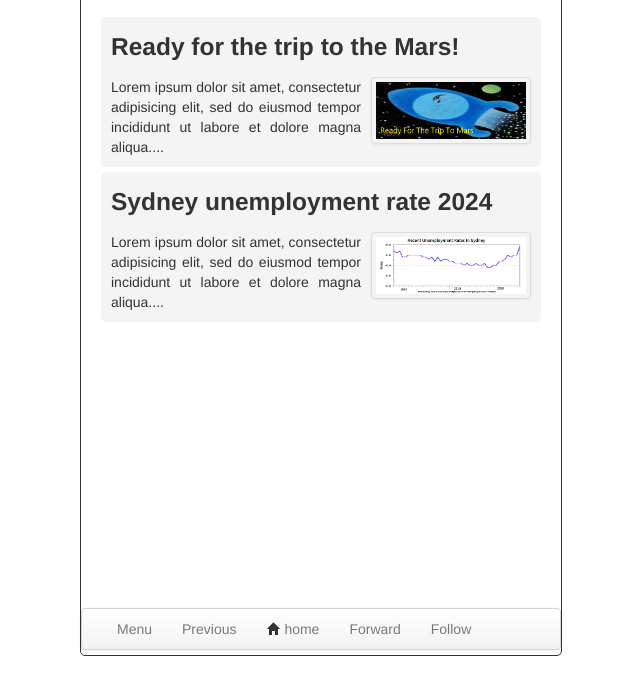
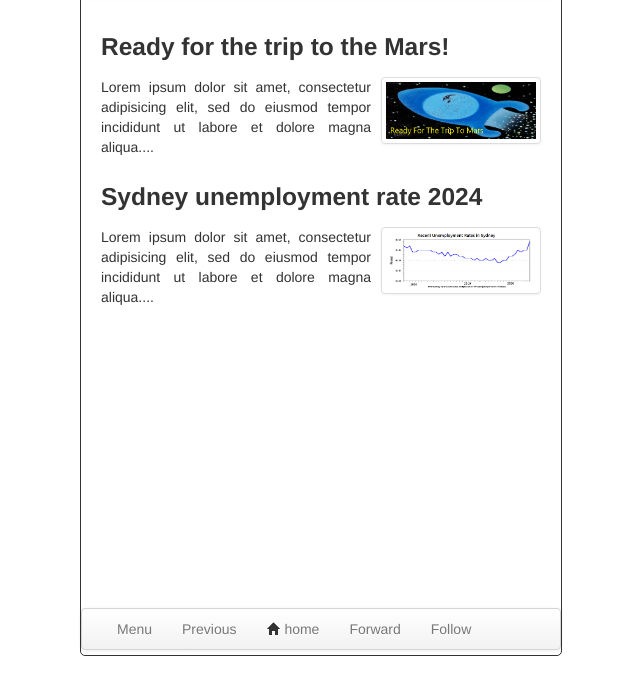
Before and after one commit to khchanel/interfacedesign-ass2, a plain HTML site: page prototype/home.html in a window 1280 px wide. Shown: the part 76-770 px from the top of the page, without its empty margins (319-959 px from the left). Drawn offline with Linux system fonts and the light colour scheme.

Commit message:
tidy up css

```diff
--- a/prototype/css/main.css
+++ b/prototype/css/main.css
@@ -4,7 +4,7 @@
 	margin-right: auto;
 	margin-top: 10px;
 
-	width: 480px;;
+	width: 480px;
 	height: 720px;
 
 	border:1px solid;
@@ -28,7 +28,7 @@
 	text-align: center;
 }
 
-.thumbnail {
+#headline .thumbnail {
 	float: right;
 	max-width: 150px;
 	max-height: 150px;
@@ -36,9 +36,9 @@
 }
 
 #content #headline {
-	background-color: #F4F4F4;
-	padding-left: 10px;
-	padding-right: 10px;
-	margin-bottom: 5px;
-	border-radius: 5px;
+
 }
+
+#content #category {
+
+}
```
